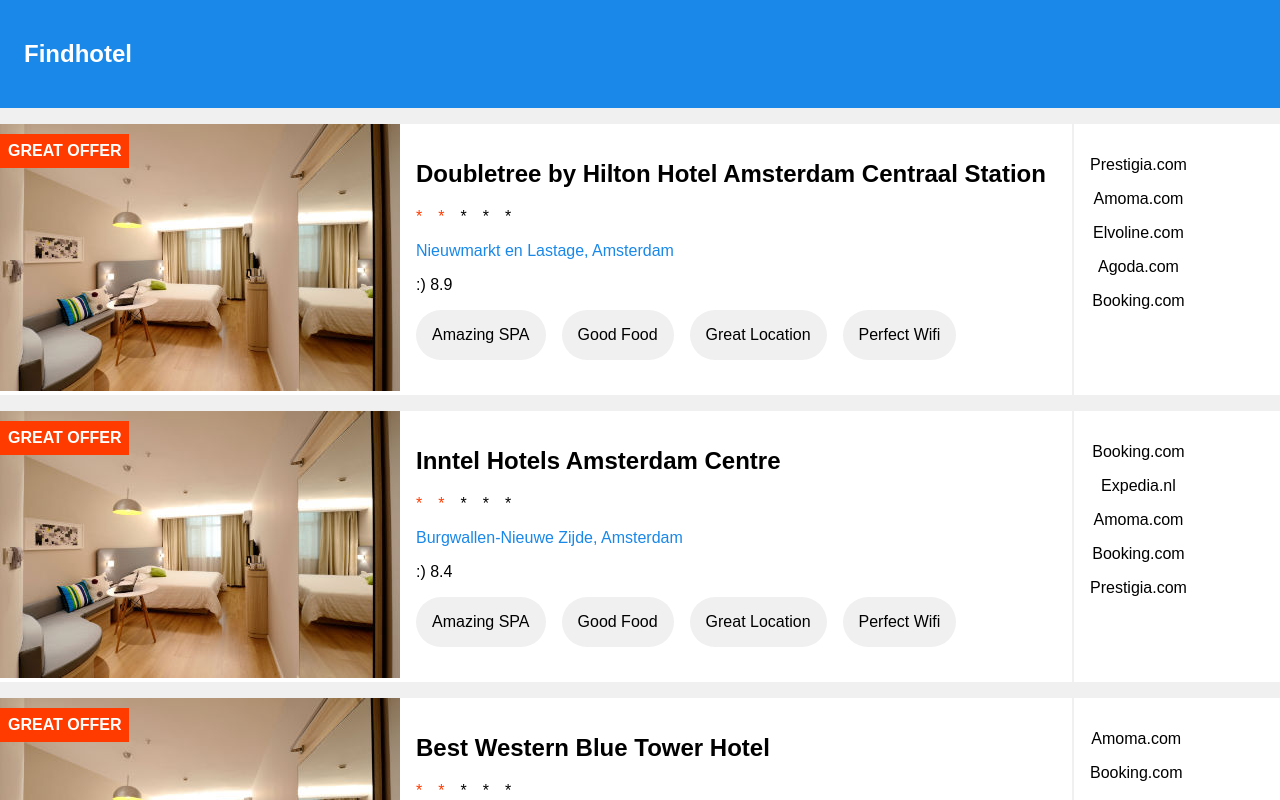
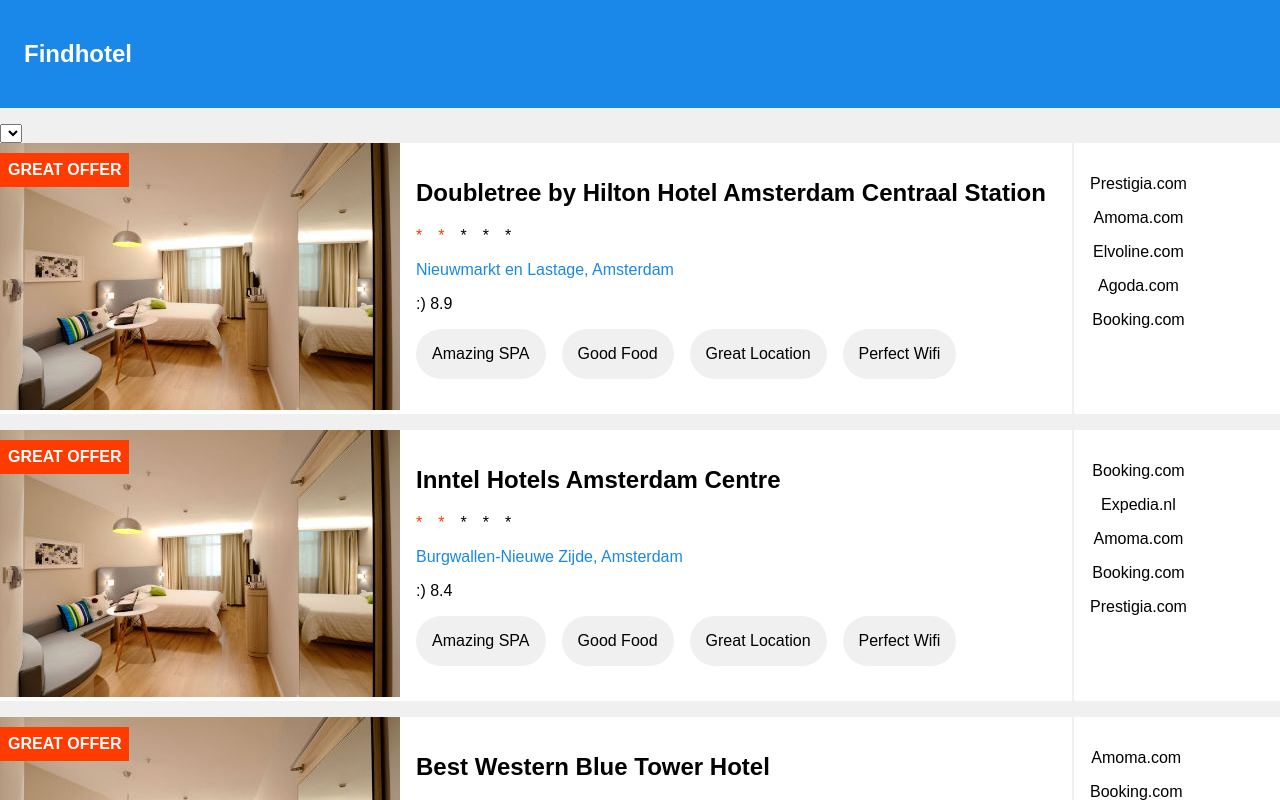
Before and after one commit to fellyph/findhotel, a React (Create React App) app: page / in a window 1280 px wide. Shown: the top 800 px of the page. Built offline with nearby package versions, Linux system fonts and the light colour scheme.

Commit message:
moving the content to a general container and start the filter

```diff
--- a/src/App.js
+++ b/src/App.js
@@ -1,6 +1,6 @@
 import React, { Component } from 'react';
 import axios from 'axios'
-import HotelList from './components/hotel/hotelList'
+import HotelContent from './components/hotel/hotelContent'
 import './App.css';
 
 class App extends Component {
@@ -8,6 +8,8 @@
     super()
     this.state = {
       hotels: [],
+      hotelsSortByPriceAsc : [],
+      hotelsSortByPriceDesc : []
     }
   }
 
@@ -28,13 +30,25 @@
     this.getHotel()
   }
 
+  sortByPriceAsc () {
+    this.setState(prevState => {
+      this.state.hotels.sort((hotela,hotelb) => (hotela.offers.price - hotelb.offers.price))
+    })
+  }
+
+  sortByPriceDesc () {
+    this.setState(prevState => {
+      this.state.hotels.sort((hotela,hotelb) => (hotelb.offers.price - hotela.offers.price))
+    })
+  }
+
   render () {
     return (
       <div className="App">
         <header className="App-header">
           <h1 className="App-title">Findhotel</h1>
         </header>
-        {!!this.state.hotels && <HotelList hotels={this.state.hotels} />}
+        <HotelContent handleFilter={this.sortByPriceAsc()} hotels={this.state.hotels} />
       </div>
     );
   }
--- /dev/null
+++ b/src/components/control/sortControl.js
@@ -0,0 +1,10 @@
+import React from 'react'
+
+
+const SortControl = () => (
+  <select>
+    <option />
+  </select>
+)
+
+export default SortControl
--- /dev/null
+++ b/src/components/hotel/hotelContent.js
@@ -0,0 +1,18 @@
+import React from 'react'
+import PropTypes from 'prop-types'
+import HotelList from './hotelList'
+import SortControl from '../control/sortControl'
+
+const HotelContent = ({handleFilter, hotels}) => (
+  <div className="hotel-container">
+    <SortControl />
+    {!!hotels && <HotelList hotels={hotels} />}
+  </div>
+)
+
+HotelContent.PropTypes = {
+  handleFilter: PropTypes.func.isRequired,
+  hotels: PropTypes.array.isRequired
+}
+
+export default HotelContent
```
Also changed, not shown: src/components/control/sort.js (deleted).
